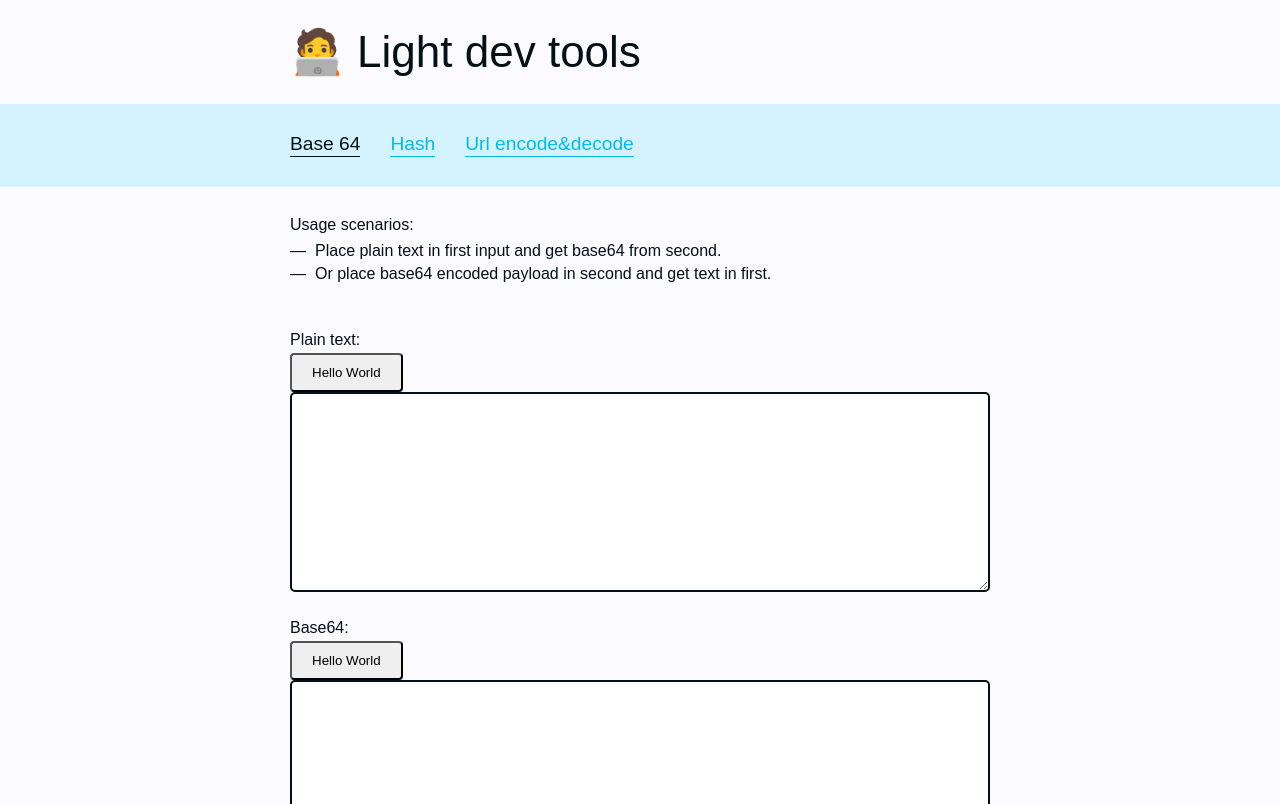
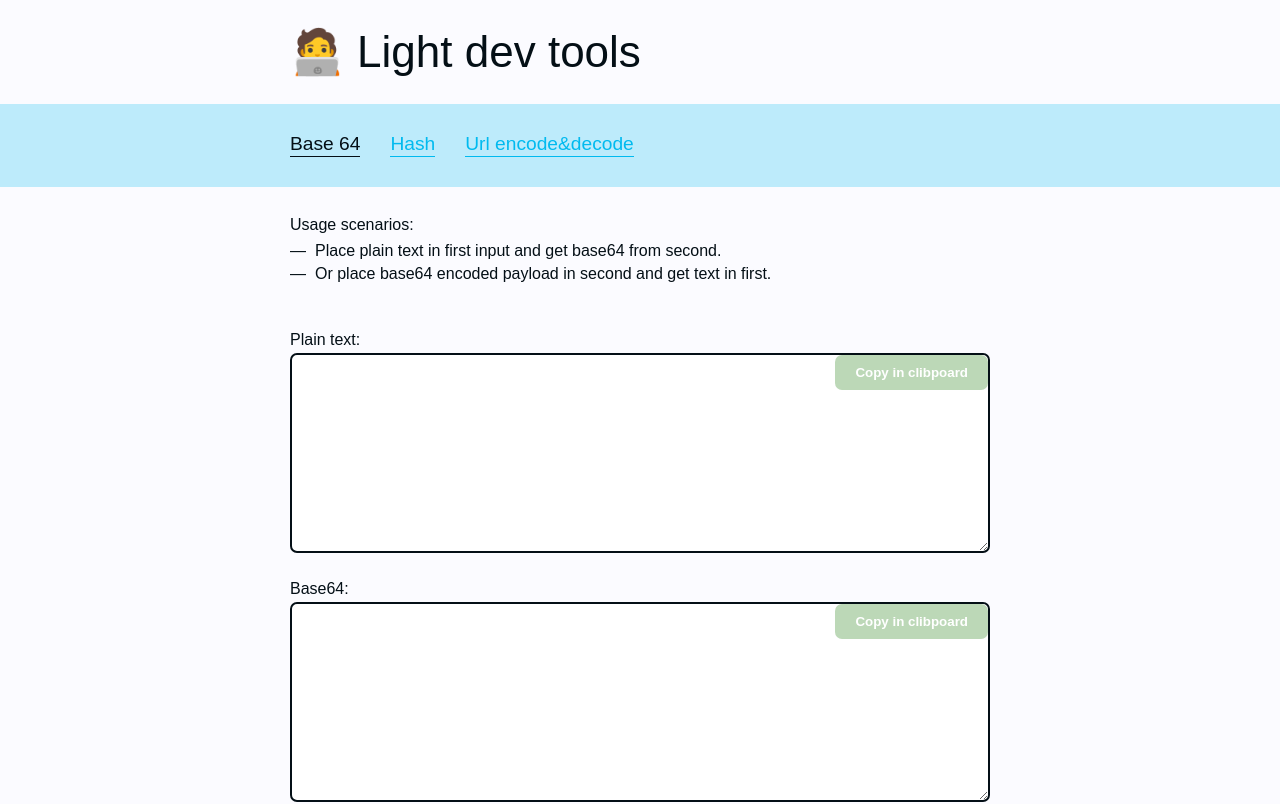
Before and after one commit to xfenix/light-dev-tools, a React (Create React App) app: page /base64 in a window 1280 px wide. Shown: the top 804 px of the page. Built offline with nearby package versions, Linux system fonts and the light colour scheme; the HTML template or start-up script is replaced by a standard one.

Commit message:
Clipboard button for textarea and some more fancy layout things

```diff
--- a/package.json
+++ b/package.json
@@ -1,6 +1,6 @@
 {
   "name": "light-dev-tools",
-  "version": "0.1.0",
+  "version": "1.0.0",
   "private": true,
   "dependencies": {
     "@testing-library/jest-dom": "^4.2.4",
--- a/src/App.js
+++ b/src/App.js
@@ -75,7 +75,7 @@ h1 {
 
 .mainlayout__menu {
   box-sizing: border-box;
-  background: #d5f3ff;
+  background: #BDEBFB;
 }
 
 .mainlayout__footer {
@@ -105,14 +105,14 @@ h1 {
 
 .topmenu__item {
   font-size: 120%;
-  diplay: block;
+  display: block;
   padding-bottom: 3px;
 }
 
 .topmenu__item_active,
 .topmenu__item:hover {
-  color: #040F16;
-  border-bottom-color: #040F16;
+  color: ${settings.BLACK_COLOR};
+  border-bottom-color: ${settings.BLACK_COLOR};
 }
 `;
 
--- a/src/Settings.js
+++ b/src/Settings.js
@@ -2,4 +2,6 @@ export const BLACK_COLOR = "#040F16";
 export const RED_COLOR = "#B80C09";
 export const WHITE_COLOR = "#FBFBFF";
 export const LIGHT_BLUE_COLOR = "#01BAEF";
-export const LIGHT_GREY_COLOR = "#ccc";
+export const LIGHT_GREY_COLOR = "#DDDEE2";
+export const LIGHT_GREEN_COLOR = "#bcd8b7";
+export const BORDER_RADIUS = "7px";
--- a/src/components/app/Base64.js
+++ b/src/components/app/Base64.js
@@ -2,7 +2,6 @@ import React, { useState } from "react";
 import Textarea from "../generic/Textarea";
 import TextBlock from "../generic/TextBlock";
 import { Base64 } from "js-base64";
-import copy from "copy-to-clipboard";
 
 export default function Base64Component() {
   const [inputValue, setInput] = useState("");
@@ -14,7 +13,6 @@ export default function Base64Component() {
       let newOutputValue = Base64.encode(newValue);
       setOutput(newOutputValue);
       setInputStatusIsGood(true);
-      copy(outputValue);
     }
   };
   const setNewOutputValue = (newValue) => {
@@ -48,11 +46,13 @@ export default function Base64Component() {
         onChange={(event) => setNewInputValue(event.target.value)}
         value={inputValue}
         className={isInputGood ? "" : "errorfield"}
+        needClipboardButton={true}
       ></Textarea>
       <Textarea
         label="Base64"
         onChange={(event) => setNewOutputValue(event.target.value)}
         value={outputValue}
+        needClipboardButton={true}
       ></Textarea>
     </>
   );
--- a/src/components/generic/Button.js
+++ b/src/components/generic/Button.js
@@ -3,12 +3,18 @@ import styled from "styled-components";
 import * as settings from "../../Settings";
 
 const InnerButton = styled.button`
-  border-radius: 4px;
+  border-radius: ${settings.BORDER_RADIUS};
   padding: 10px 20px;
   cursor: pointer;
+  box-sizing: border-box;
+  background: #bcd8b7;
+  color: #fff;
+  font-weight: bold;
+  border: none;
+  outline: none;
 
   &:hover {
-    border-color: ${settings.BLACK_COLOR};
+    opacity: 0.7;
   }
 `;
 
--- a/src/components/generic/Textarea.js
+++ b/src/components/generic/Textarea.js
@@ -2,6 +2,7 @@ import React from "react";
 import styled from "styled-components";
 import Button from "./Button";
 import * as settings from "../../Settings";
+import copy from "copy-to-clipboard";
 
 const TextareaWrapper = styled.div`
   position: relative;
@@ -11,7 +12,7 @@ const TextareaTag = styled.textarea`
   box-sizing: border-box;
   width: 100%;
   height: 200px;
-  border-radius: 5px;
+  border-radius: ${settings.BORDER_RADIUS};
   border: 2px solid ${settings.BLACK_COLOR};
   padding: 10px;
   resize: vertical;
@@ -23,12 +24,28 @@ const LabelTag = styled.label`
   display: block;
 `;
 
+const ButtonWrap = styled.div`
+  position: absolute;
+  top: 2px;
+  right: 2px;
+`;
+
 export default function Textarea(props) {
+  const onClipboardButtonClick = () => {
+    copy(props.value);
+  };
+
   return (
     <>
       {props.label ? <LabelTag>{props.label}:</LabelTag> : ""}
       <TextareaWrapper>
-        <Button>Hello World</Button>
+        {props.needClipboardButton ? (
+          <ButtonWrap>
+            <Button onClick={onClipboardButtonClick}>Copy in clibpoard</Button>
+          </ButtonWrap>
+        ) : (
+          ""
+        )}
         <TextareaTag {...props}></TextareaTag>
       </TextareaWrapper>
     </>
```
